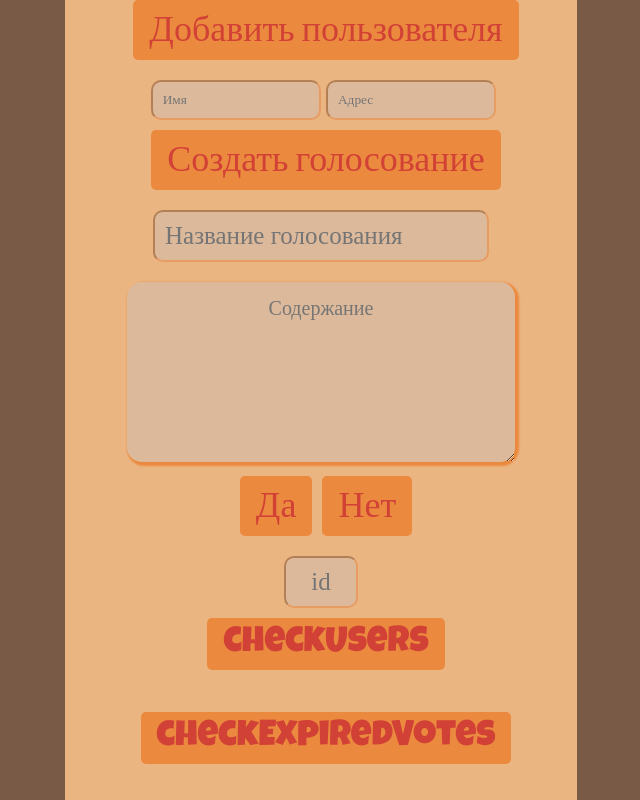
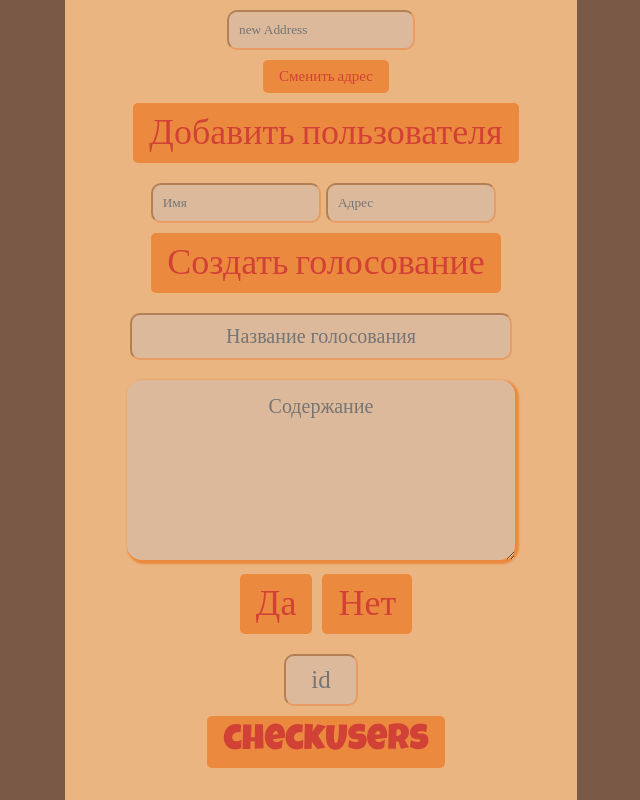
Before and after one commit to vladislovev/simple-dao, a React (Create React App) app: page / in a window 1280 px wide. Shown: the top 800 px of the page, without its empty margins (319-959 px from the left). Built offline with nearby package versions, Linux system fonts and the light colour scheme; a web font is replaced by a local one; what web3 would draw is missing.

Commit message:
finally i hope

```diff
--- a/src/App.css
+++ b/src/App.css
@@ -115,8 +115,9 @@
    } */
 
    .votename {
-        /* width: 70%; */
-       font-size: 25px;
+        width: 70%;
+       font-size: 20px;
+       text-align: center;
 
    }
 
@@ -124,3 +125,27 @@
        width: 590px;
        /* font-size: 10px; */
    }
+
+   input:focus, input:active {
+    border-color: #eb8a3e;
+  }
+
+  /* input:invalid {
+    background: hsla(0, 90%, 70%, 1);
+  }
+  input:valid {
+    background: hsla(100, 90%, 70%, 1);
+  }
+  input:focus {
+    background: hsla(100, 90%, 70%, 1);
+  }
+  input:required {
+    border-color: #800000;
+    border-width: 3px;
+  } */
+
+  .asas {
+      font-size: 15px;
+      text-align: center;
+
+  }
--- a/src/App.js
+++ b/src/App.js
@@ -13,7 +13,7 @@ There are some WEB3 constants:
 ** votingAddress
 ** hardcode gas
 */
-const votingAddress = '0xfA0307771eFD8a219086003BBB5acD13aC6F32Ff'
+let votingAddress = '0xfA0307771eFD8a219086003BBB5acD13aC6F32Ff'
 const gasPriceGwei = 7;
 const gasLimit = 600000;
 const web3 = new Web3('https://speedy-nodes-nyc.moralis.io/8f92744f1777e6b94d592c12/eth/rinkeby')
@@ -234,10 +234,20 @@ function App() {
   }
   const [id, setid] = useState()
 
+  function changeAddress(newAddress) {
+    votingAddress = newAddress;
+  }
+
+  const [newAddr, setnewAddr] = useState()
+
+
   return (
     <div className="App">
 
       <div className="App-header">
+      <input  onChange={e => setnewAddr(e.target.value)} placeholder="new Address" />
+      <button className='asas' onClick={() => changeAddress(newAddr)}>Сменить адрес</button>
+
           <div className='addUser'>
         <button onClick={() => _addUser(name, address)}>Добавить пользователя</button>
         <div className='a'>
```
